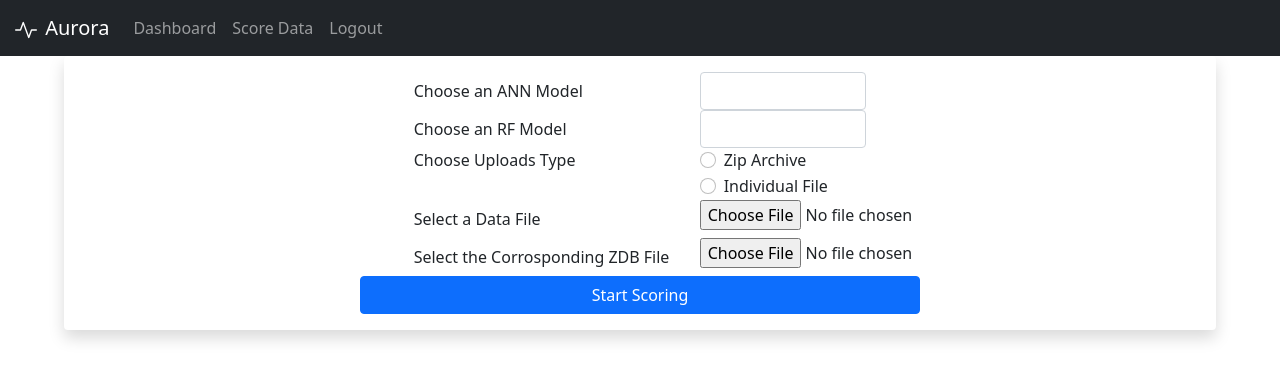
After one commit to smithandrewk/aurora, a Flask app: template templates/score-data-zdb.jinja in a window 1280 px wide. The commit adds this page. Shown: the top 380 px of the page. Run offline with Flask 2, Linux system fonts and the light colour scheme; the template is opened without the code that fills it: values that come from a table or form of the project are taken from there, others are empty; some libraries are stand-ins or nearby versions.

Commit message:
starting zdb functionality

```diff
--- a/app.py
+++ b/app.py
@@ -107,8 +107,8 @@ def score_data():
     form.ann_model.choices=[(model, model) for model in ANN_MODELS]
     form.rf_model.choices=[(model, model) for model in RF_MODELS]
     if form.validate_on_submit():
-        ann_model = form.ann_model.data #.replace('/','\t')
-        rf_model = form.rf_model.data   #.replace('/','\t')
+        ann_model = form.ann_model.data
+        rf_model = form.rf_model.data
         iszip = int(form.iszip.data)
         file = form.file_submission.data
         if file:
@@ -240,8 +240,133 @@ def restore_log(log_id):
     db.session.commit()
     return redirect(url_for('dashboard'))
 
-# Databse Models
+# For the Future - not complete
+#######################################################################
 
+# @app.route("/score_data_zdb", methods=['GET', 'POST'])
+# @login_required
+# def score_data_zdb():
+#     form = ZDBFileUploadForm()
+#     form.ann_model.choices=[(model, model) for model in ANN_MODELS]
+#     form.rf_model.choices=[(model, model) for model in RF_MODELS]
+#     if form.validate_on_submit():
+#         ann_model = form.ann_model.data
+#         rf_model = form.rf_model.data
+#         iszip = int(form.iszip.data)
+#         data_file = form.data_file.data
+#         zdb_file = form.zdb_file.data
+#         if data_file and zdb_file:
+#             data_filename = secure_filename(data_file.filename)
+#             zdb_filename = secure_filename(zdb_file.filename)
+#             if (not valid_extension(data_filename, iszip)
+#                 or not valid_zdb_extension(zdb_filename, iszip)):
+#                 flash('Invalid file extension')
+#                 return render_template('score-data-zdb.jinja', form=form)
+#             data_filename = data_filename.replace(ALLOWED_EXTENSIONS['XLSX'],
+#                                                   ALLOWED_EXTENSIONS['XLS'])
+#             data_file.save(os.path.join(app.config['UPLOAD_FOLDER'], data_filename))
+#             zdb_file.save(os.path.join(app.config['UPLOAD_FOLDER'], zdb_filename))
+
+#             form.ann_model.data = ''
+#             form.rf_model.data = ''
+#             form.iszip.data = ''
+#             form.data_file.data = None
+#             form.zdb_file.data = None
+
+#             return redirect(url_for('process_file_zdb',
+#                                     ann_model=ann_model,
+#                                     rf_model=rf_model,
+#                                     iszip=iszip,
+#                                     data_filename=data_filename,
+#                                     zdb_filename=zdb_filename))
+
+#     return render_template('score-data-zdb.jinja', form=form)
+
+# @app.route('/process-file-zdb/<ann_model>/<rf_model>/<int:iszip>/<data_filename>/<zdb_filename>', methods=['GET', 'POST'])
+# @login_required
+# def process_file_zdb(ann_model, rf_model, iszip, data_filename, zdb_filename):
+#     new_filename = f"scored_{data_filename.replace('.xls','.zip')}"
+#     return render_template('process-file.jinja',
+#                            ann_model=ann_model,
+#                            rf_model=rf_model,
+#                            iszip=iszip,
+#                            data_filename=data_filename,
+#                            zdb_filename=zdb_filename,
+#                            new_filename=new_filename,
+#                            email=current_user.email)
+
+# @app.route('/main-score/<ann_model>/<rf_model>/<int:iszip>/<filename>/<email>', methods=['GET', 'POST'])
+# @login_required
+# def main_score_zdb(ann_model, rf_model, iszip, filename, email):
+#     # This route will be called by javascript in 'process-file.jinja'
+#     from datetime import datetime
+#     total_steps = 16
+#     date = datetime.now().strftime("%m.%d.%Y_%H:%M")
+#     new_filename = f"scored_{filename.replace('.xls','.zip')}"
+#     files = []
+
+#     ann_model_file = ANN_MODELS[ann_model]
+#     rf_model_file = RF_MODELS[rf_model]
+
+#     # Generator that runs pipeline and generates progress information
+#     def generate():
+#         # TODO add zdb steps
+#         # Step 1: Move files into data/raw directory
+#         yield score_wrapper(unzip_upload, 1, total_steps, "Moving Files", filename, iszip)
+
+#         # Step 2: Move zdb files into data/rawZDB directory
+#         yield score_wrapper(unzip_zdb_upload, 2, total_steps, "Renaming Data", filename, iszip)
+
+#         # Get list of files being scored
+#         files.append(os.listdir('data/raw'))
+
+#         # Call each function of the pipeline
+#         yield score_wrapper(rename_data_in_raw, 2, total_steps, "Preprocessing")
+#         yield score_wrapper(initial_preprocessing, 3, total_steps, "Handling Anomalies")
+#         yield score_wrapper(handle_anomalies, 4, total_steps, "Windowing")
+#         yield score_wrapper(window, 5, total_steps, "Scaling")
+#         yield score_wrapper(scale, 6, total_steps, "Scoring ANN")
+#         yield score_wrapper(score_ann, 7, total_steps, "Scoring RF", ann_model_file)
+#         yield score_wrapper(score_rf, 8, total_steps, "Expanding Predictions", rf_model_file)
+#         yield score_wrapper(expand_predictions, 9, total_steps, "Renaming Scores")
+#         yield score_wrapper(rename_scores, 10, total_steps, "Renaming Files")
+#         yield score_wrapper(remap_names, 11, total_steps, "Copying files")
+
+#         # Step 12: Copy 'final_ann' and 'final_rf' to Download-to-client folder
+#         yield score_wrapper(move_to_download_folder, 12, total_steps, "Archiving files", new_filename)
+
+#         # Step 13: Archive Raw and Scored Data
+#         yield score_wrapper(archive_files, 13, total_steps, "Cleaning Workspace", date)
+
+#         # Step 14: Cleaning Workspace
+#         yield score_wrapper(clean_workspace, 14, total_steps, "Logging Scores", filename)
+
+#         # Step 15: Log Scoring
+#         try:
+#             files_log = json.dumps(files)
+#             log = ScoringLog(email=email,
+#                              project_name=filename.replace('.xls', '').replace('.zip', ''),
+#                              filename=f'{date}.zip',
+#                              ann_model=f'{ann_model} [{ann_model_file}]',
+#                              rf_model=f'{rf_model} [{rf_model_file}]',
+#                              files=files_log)
+#             db.session.add(log)
+#             db.session.commit()
+#             yield f"data:{int(15/total_steps*100)}\tStep 16 - Emailing Results\n\n"
+#         except Exception as exc:
+#             print("ERROR step 15")
+#             yield f"data:0\tStep 15 - Logging Scores - {exc}\n\n"
+#             return
+
+#         # Step 16: Email Results
+#         yield score_wrapper(email_results, 16, total_steps, "Scoring Complete", email)
+#     # Create response to javascript EventSource with a series of text event-streams providing progress information
+#     return Response(generate(), mimetype='text/event-stream')
+
+#######################################################################
+
+
+# Database Models
 class Users(db.Model, UserMixin):
     id = db.Column(db.Integer, primary_key=True)
     first_name = db.Column(db.String(200), nullable=False)
--- a/lib/webconfig.py
+++ b/lib/webconfig.py
@@ -1,6 +1,6 @@
 UPLOAD_FOLDER = "from-client"
 DOWNLOAD_FOLDER = "to-client"
 ARCHIVE_FOLDER = "data-archive"
-ALLOWED_EXTENSIONS = {'ZIP':'.zip', 'XLS':'.xls', 'XLSX':'.xlsx'}
+ALLOWED_EXTENSIONS = {'ZIP':'.zip', 'XLS':'.xls', 'XLSX':'.xlsx', 'ZDB':'.zdb'}
 ANN_MODELS = {'Rat Model':'best_model.h5', 'Mice Model':'mice_512hln_ann_96.4_accuracy/best_model.h5'}
 RF_MODELS = {'Rat Model':'rf_model'}
--- a/lib/webforms.py
+++ b/lib/webforms.py
@@ -21,3 +21,11 @@ class FileUploadForm(FlaskForm):
     iszip = SelectField("Choose upload type", choices=[(1, 'Zip Archive'), (0, 'Individual File')], validators=[DataRequired()])
     file_submission = FileField("Select a File", validators=[DataRequired()])
     submit = SubmitField('Start Scoring')
+
+class ZDBFileUploadForm(FlaskForm):
+    ann_model = SelectField("Choose an ANN Model", validators=[DataRequired()], validate_choice=False)
+    rf_model = SelectField("Choose an RF Model", validators=[DataRequired()], validate_choice=False)
+    iszip = SelectField("Choose uploads type", choices=[(1, 'Zip Archive'), (0, 'Individual File')], validators=[DataRequired()])
+    data_file = FileField("Select a File", validators=[DataRequired()])
+    zdb_file = FileField("Select a File", validators=[DataRequired()])
+    submit = SubmitField('Start Scoring')
--- a/templates/inc/navbar.jinja
+++ b/templates/inc/navbar.jinja
@@ -19,6 +19,9 @@
                 <li class="nav-item">
                     <a class="nav-link" href="{{ url_for('score_data') }}">Score Data</a>
                 </li>
+                {# <li class="nav-item"> #}
+                    {# <a class="nav-link" href="{{ url_for('score_data_zdb') }}">Score Data with ZDB file</a> #}
+                {# </li> #}
                 <li class="nav-item">
                     <a class="nav-link" href="{{ url_for('logout') }}">Logout</a>
                 </li>
--- /dev/null
+++ b/templates/score-data-zdb.jinja
@@ -0,0 +1,54 @@
+{% extends 'base.jinja' %}
+
+{% block body %}
+    <form method='POST', enctype='multipart/form-data'>
+        {{ form.hidden_tag() }}
+        <div class="form-group row d-flex justify-content-center">
+            {# {{ form.ann_model.label() }} #}
+            <label for="ann-model" class="col-sm-3 col-form-label">Choose an ANN Model</label>
+            <div class="col-sm-2">
+                {{ form.ann_model(class="form-control", id='ann-model') }}
+            </div>
+        </div>
+        <div class="form-group row d-flex justify-content-center">
+            <label for="rf-model" class="col-sm-3 col-form-label">Choose an RF Model</label>
+            <div class="col-sm-2">
+                {{ form.rf_model(class="form-control", id='ann-model') }}
+            </div>
+        </div>
+        <fieldset class="form-group" required>
+            <div class="row d-flex justify-content-center">
+                <legend class="col-form-label col-sm-3 pt-0">Choose Uploads Type</legend>
+                <div class="col-sm-2">
+                    <div class="form-check">
+                        <input class="form-check-input" type="radio" name="iszip" id="is-zip" value="1" required>
+                        <label class="form-check-label" for="is-zip">
+                            Zip Archive
+                        </label>
+                    </div>
+                    <div class="form-check">
+                        <input class="form-check-input" type="radio" name="iszip" id="is-zip" value="0" required>
+                        <label class="form-check-label" for="is-zip">
+                            Individual File
+                        </label>
+                    </div>
+                </div>
+            </div>
+        </fieldset>
+        <div class="form-group row d-flex justify-content-center">
+            <label for="file-sub" class="col-sm-3 col-form-label">Select a Data File</label>
+            <div class="col-sm-2">
+                {{ form.data_file(class="form-control-file", id="file-sub") }}
+            </div>
+        </div>
+        <div class="form-group row d-flex justify-content-center">
+            <label for="zdb-file-sub" class="col-sm-3 col-form-label">Select the Corrosponding ZDB File</label>
+            <div class="col-sm-2">
+                {{ form.zdb_file(class="form-control-file", id="zdb-file-sub") }}
+            </div>
+        </div>
+        <div class="d-flex justify-content-center">
+            {{ form.submit(class="w-50 btn btn-primary") }}
+        </div>
+    </form>
+{% endblock body %}
```
Also changed, not shown: lib/webmodules.py (+17 -3 lines).
